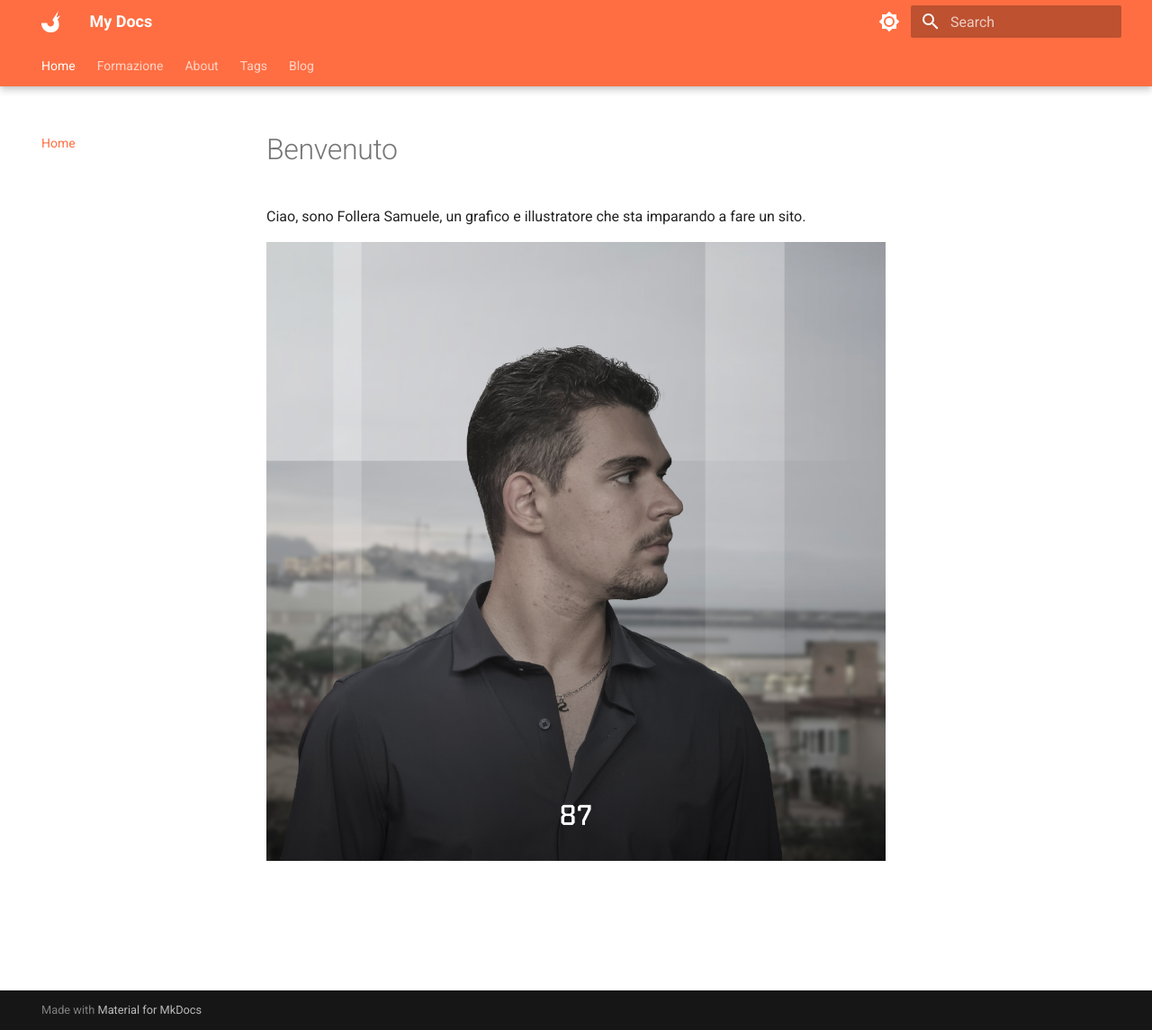
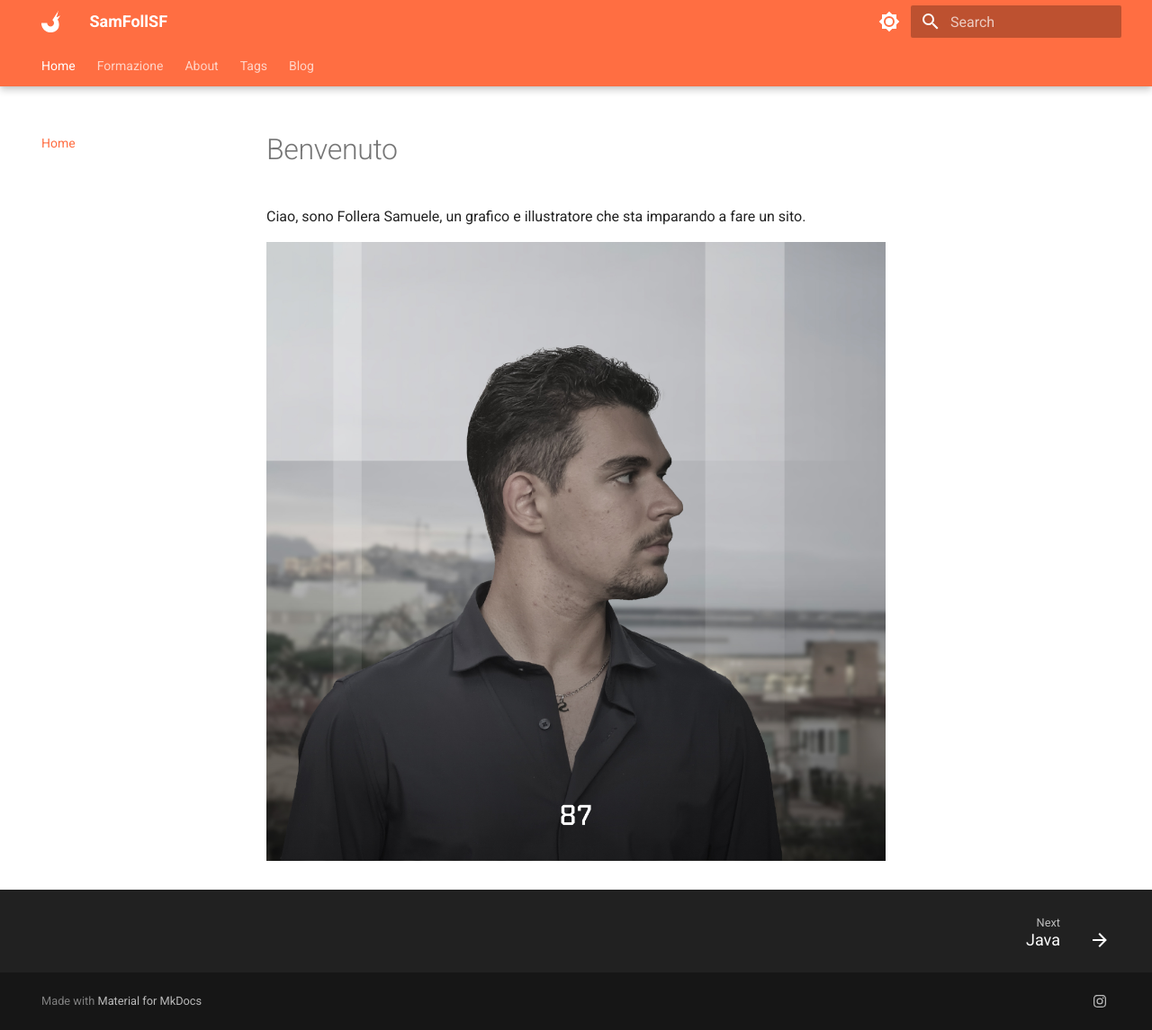
Before and after one commit to SamFollSF/GALAXY, an MkDocs documentation site: the page built from docs/index.md, in a window 1280 px wide and 1145 px high. Shown: the whole window at 90% size. Built offline with MkDocs 1.6.1 and Material for MkDocs 9.7.7, drawn with Linux system fonts in a browser that asks for light colours.

Commit message:
GGbellaatutti

```diff
--- a/mkdocs.yml
+++ b/mkdocs.yml
@@ -1,4 +1,4 @@
-site_name: My Docs
+site_name: SamFollSF
 site_url: https://mydomain.org/mysite
 theme:
   logo: assets/lostesso.png
@@ -21,6 +21,7 @@ theme:
         icon: material/brightness-4
         name: Switch to light mode
   features:
+    - navigation.footer
     - navigation.instant
     - navigation.instant.progress
     - navigation.instant.preview
@@ -64,6 +65,9 @@ nav:
     - blog/index.md
 
 extra:
+  social:
+    - icon: fontawesome/brands/instagram
+      link: https://www.instagram.com/samfoll.design?igsh=enB6NHZiMWt1bnl6
   consent:
     title: Hey! Dove credi di andare?
     description: >-
```
